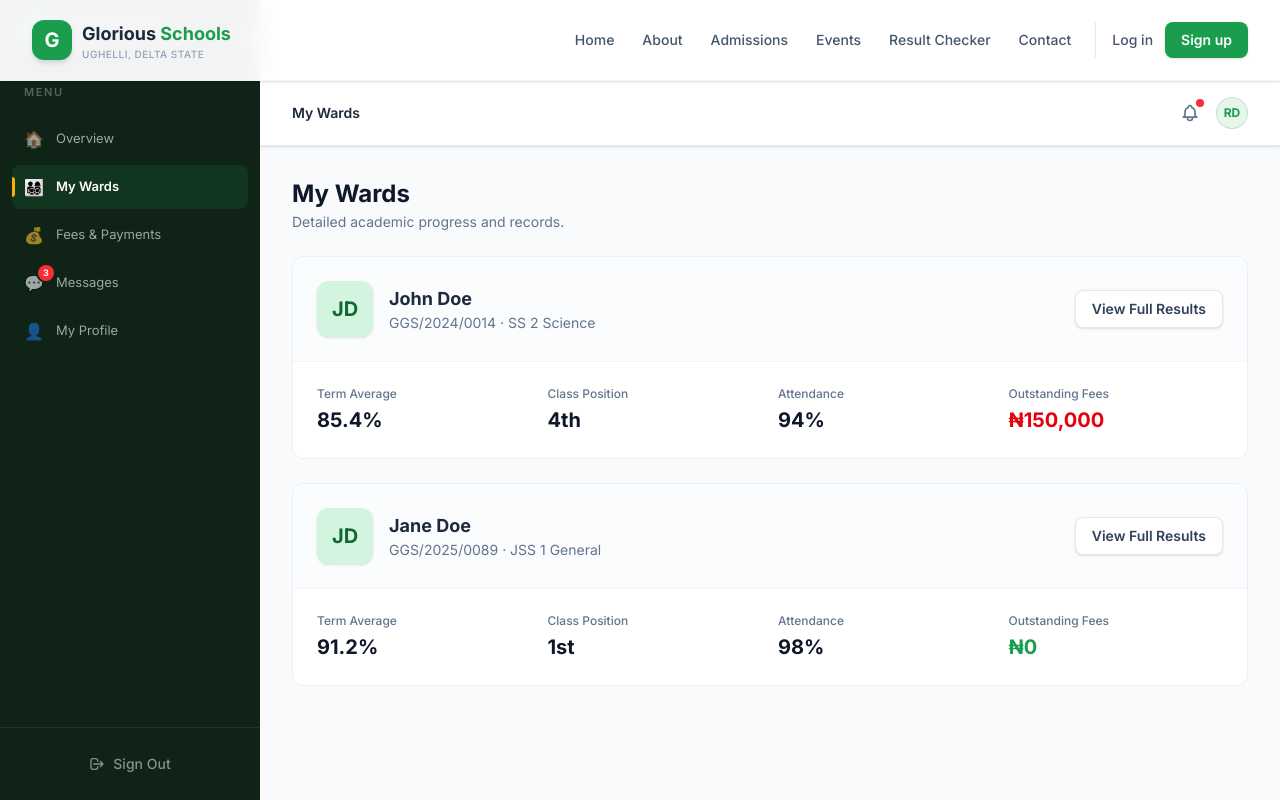
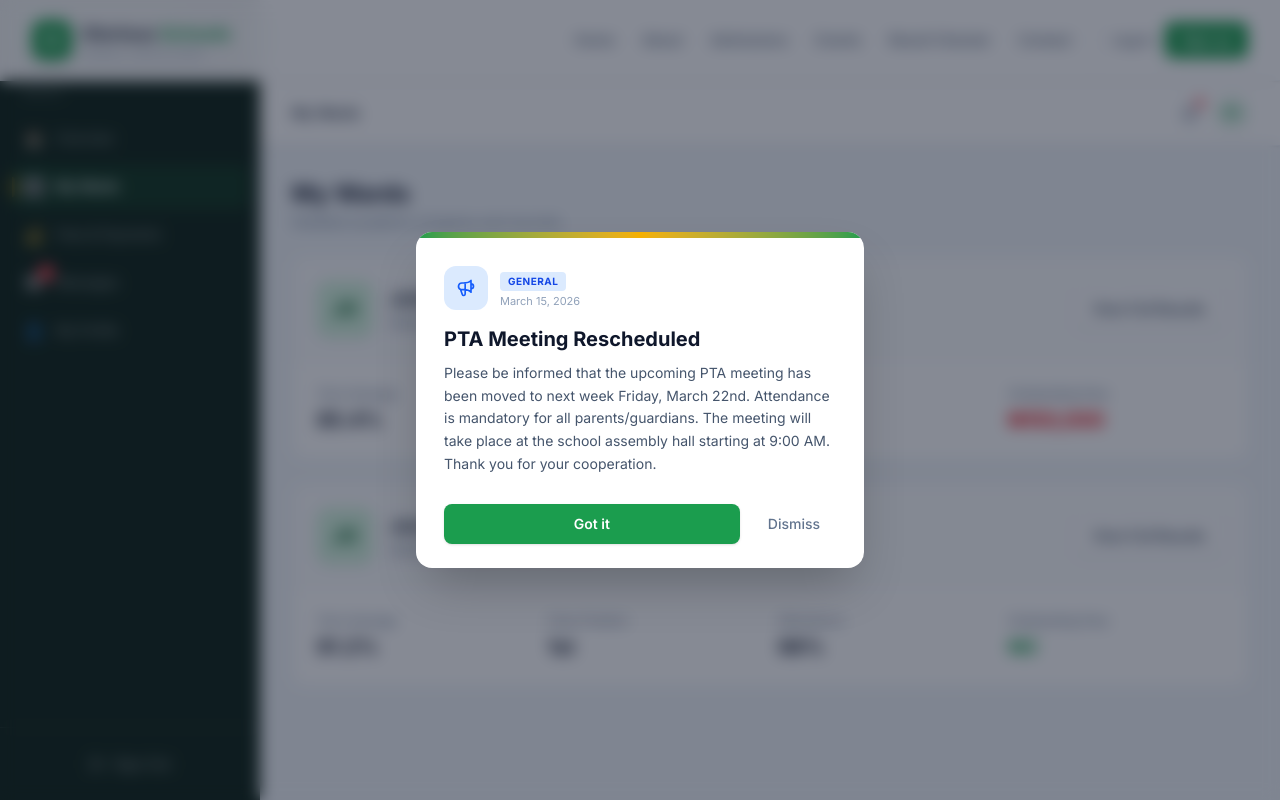
Before and after one commit to efebryan/glorious-school, a Next.js app: page /parent-dashboard/children in a window 1280 px wide. Shown: the top 800 px of the page. Built offline with nearby package versions, Linux system fonts and the light colour scheme.

Commit message:
auto-commit: 4/21/2026, 4:21:09 AM

```diff
--- a/src/components/parent-dashboard/ParentDashboardShell.tsx
+++ b/src/components/parent-dashboard/ParentDashboardShell.tsx
@@ -3,12 +3,22 @@
 import { useState } from "react";
 import { ParentSidebar } from "@/components/parent-dashboard/ParentSidebar";
 import { ParentTopBar } from "@/components/parent-dashboard/ParentTopBar";
+import { NoticeModal } from "@/components/dashboard/NoticeModal";
+
+// Mock: latest unread announcement pushed from admin
+const LATEST_NOTICE = {
+  title: "PTA Meeting Rescheduled",
+  body: "Please be informed that the upcoming PTA meeting has been moved to next week Friday, March 22nd. Attendance is mandatory for all parents/guardians. The meeting will take place at the school assembly hall starting at 9:00 AM. Thank you for your cooperation.",
+  category: "General",
+  date: "March 15, 2026",
+};
 
 export function ParentDashboardShell({ children }: { children: React.ReactNode }) {
   const [isCollapsed, setIsCollapsed] = useState(false);
+  const [showNotice, setShowNotice] = useState(true);
 
   return (
-    <div className="min-h-screen bg-slate-50">
+    <div className="min-h-screen bg-slate-100">
       {/* Desktop Sidebar — fixed position */}
       <ParentSidebar
         isCollapsed={isCollapsed}
@@ -34,6 +44,17 @@ export function ParentDashboardShell({ children }: { children: React.ReactNode }
           <p>© {new Date().getFullYear()} Glorious Group of Schools. All rights reserved.</p>
         </footer>
       </div>
+
+      {/* Pop-up Notice Modal — auto-shows when admin sends a new notice */}
+      {showNotice && (
+        <NoticeModal
+          title={LATEST_NOTICE.title}
+          body={LATEST_NOTICE.body}
+          category={LATEST_NOTICE.category}
+          date={LATEST_NOTICE.date}
+          onClose={() => setShowNotice(false)}
+        />
+      )}
     </div>
   );
 }
```
